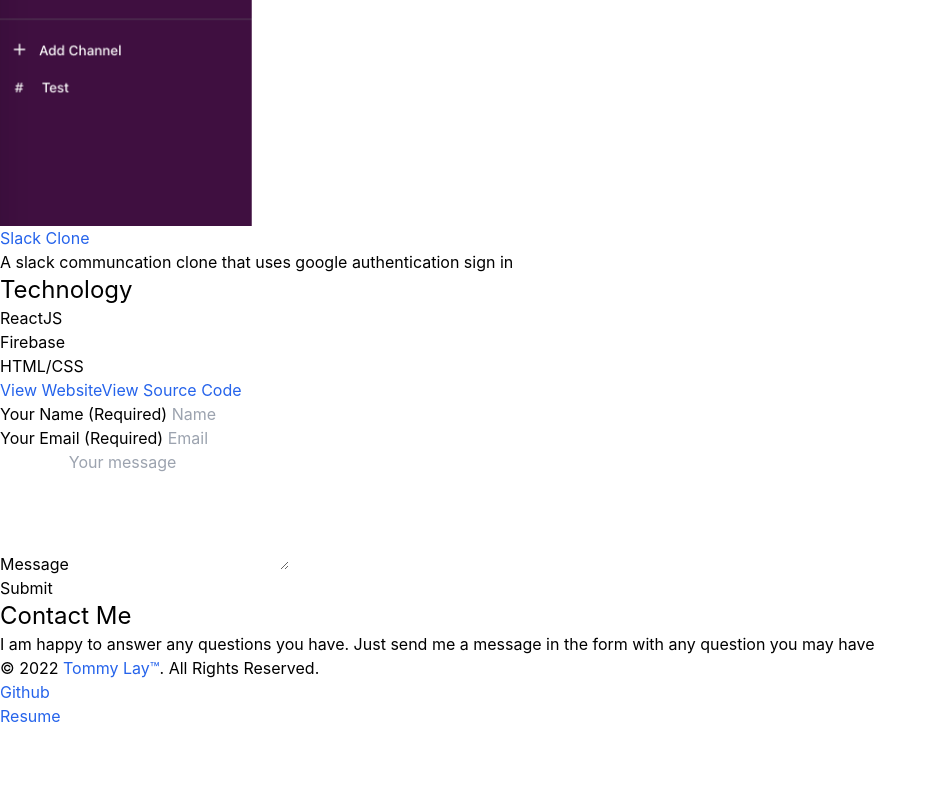
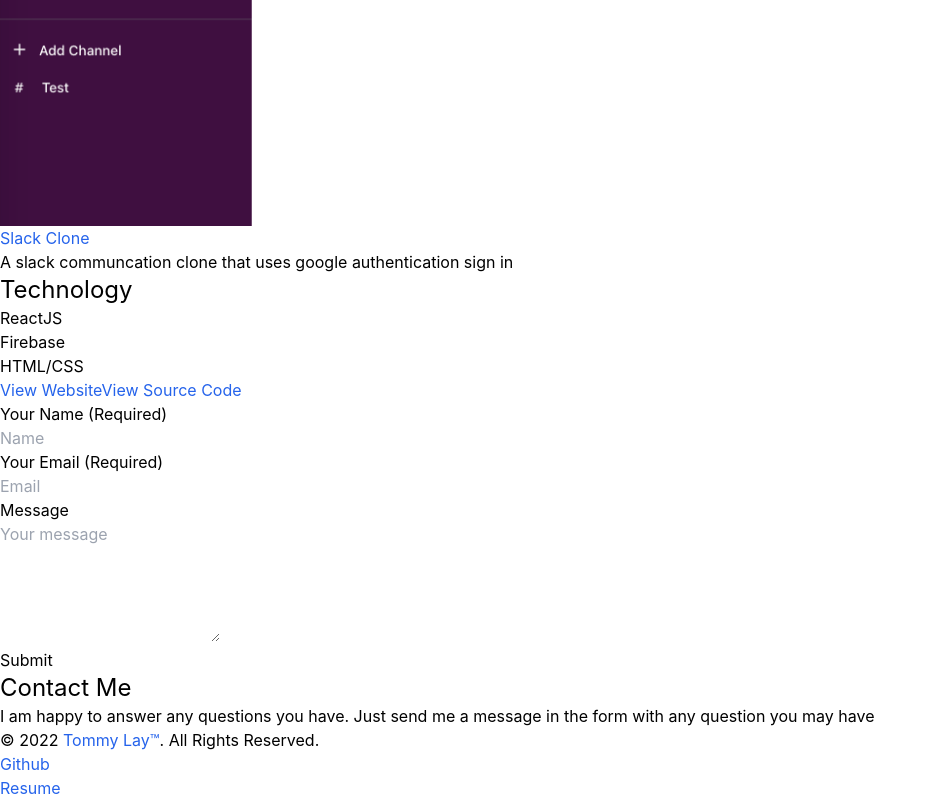
Before and after one commit to layup/layup.github.io, a React (Create React App) app: page / in a window 1280 px wide. Shown: the part 6891-7691 px from the top of the page, without its empty margins (0-937 px from the left). Before the commit the page ends 7619 px from the top, so only its background shows below. Built offline with nearby package versions, Linux system fonts and the light colour scheme.

Commit message:
finish revamp

```diff
--- a/src/pages/home/components/Contact.js
+++ b/src/pages/home/components/Contact.js
@@ -18,16 +18,18 @@
 
     const DefaultForm = () => {
         return (
-            <div className="flex flex-col-reverse xl:flex-row place-content-center rounded-lg p-5">
+            <div className="flex flex-col-reverse 2xl:flex-row place-content-center rounded-lg p-5 md:w-8/12">
                 <form
-                    className="flex flex-col md:px-16 xl:px-0 xl:w-6/12"
+                    className="flex flex-col basis-2/5 md:px-16 2xl:px-0 2xl:w-6/12 "
                     action={FORM_ENDPOINT}
                     onSubmit={handleSubmit}
                     method="POST"
                     target="_blank"
                 >
                     <div className="flex flex-col p-4">
-                        <label htmlFor="name">Your Name (Required) </label>
+                        <label htmlFor="name">
+                            <p className="font-medium">Your Name (Required) </p>
+                        </label>
                         <input
                             type="text"
                             name='name'
@@ -37,7 +39,9 @@
                         />
                     </div>
                     <div className="flex flex-col p-4">
-                        <label>Your Email (Required) </label>
+                        <label>
+                            <p className="font-medium">Your Email (Required) </p>
+                        </label>
                         <input
                             className="p-2"
                             type="email"
@@ -47,7 +51,9 @@
                         />
                     </div>
                     <div className="flex flex-col p-4">
-                        <label htmlFor="message">Message</label>
+                        <label htmlFor="message">
+                            <p className=" font-medium">Message</p>
+                        </label>
                         <textarea
                             className="p-2"
                             placeholder="Your message"
@@ -58,14 +64,14 @@
                     </div>
                     <button
                         type="submit"
-                        className="mx-auto w-11/12 transition ease-in-out delay-150 place-content-center rounded text-center py-2 bg-blue-500 hover:bg-indigo-500 hover:-translate-y-1 hover:scale-110 duration-300 text-white"
+                        className="bg-gradient-to-r from-cyan-500 to-teal-500 text-white cursor-pointer font-bold text-sm  py-2 my-2 mx-4 rounded-full basis-1/2 hover:-translate-y-1 hover:scale-110 duration-300"
                     >
                         Submit
                     </button>
                 </form>
-                <div className="flex flex-col px-4 md:px-20">
-                    <h1 className="flex text-blue-500 font-semibold">Contact Me </h1>
-                    <p>I am happy to answer any questions you have. Just send me a message in the form with any question you may have  </p>
+                <div className="flex flex-col px-4 md:px-20 2xl:px-10 basis-2/5 ">
+                    <h1 className="flex text-cyan-600 font-semibold">Contact Me </h1>
+                    <p className="text-grey-800">I am happy to answer any questions you have. Just send me a message in the form with any question you may have  </p>
                 </div>
             </div>
 
@@ -73,7 +79,7 @@
     }
 
     return (
-        <div className="flex justify-center bg-slate-100 md:pt-10">
+        <div className="flex justify-center md:pt-10 bg-slate-200">
             {submitted ?
                 <div className="grid grid-cols-1 justify-items-center p-5 mb-10">
                     <img
--- a/src/shared/components/Footer.js
+++ b/src/shared/components/Footer.js
@@ -5,17 +5,19 @@
 const Footer = () => {
 
     return (
-        <div className="footer_container">
-            <span class="footer_copy_right">© 2022 <a href="https://tommylay.com/" class="hover:underline">Tommy Lay™</a>. All Rights Reserved. </span>
+        <div className="flex flex-row justify-center">
+            <div className='flex justify-between items-center w-8/12 px-20'>
+                <span>© 2022 <a href="https://tommylay.com/" className="text-black hover:underline hover:text-teal-600">Tommy Lay™</a>. All Rights Reserved. </span>
                 <ul className="footer_ul">
                     <li>
-                    <a href="https://github.com/layup" class="footer_links">Github</a>
+                        <a href="https://github.com/layup" className="text-black hover:text-teal-600">Github</a>
                     </li>
                     <li>
-                    <a href={pdf} target='_blank' rel='noopener noreferrer' class="footer_links">Resume</a>
+                        <a href={pdf} target='_blank' rel='noopener noreferrer' className="text-black hover:text-teal-600">Resume</a>
 
                     </li>
                 </ul>
+            </div>
         </div>
     )
 }
```
Lines whose indentation alone changed are shown as unchanged.
